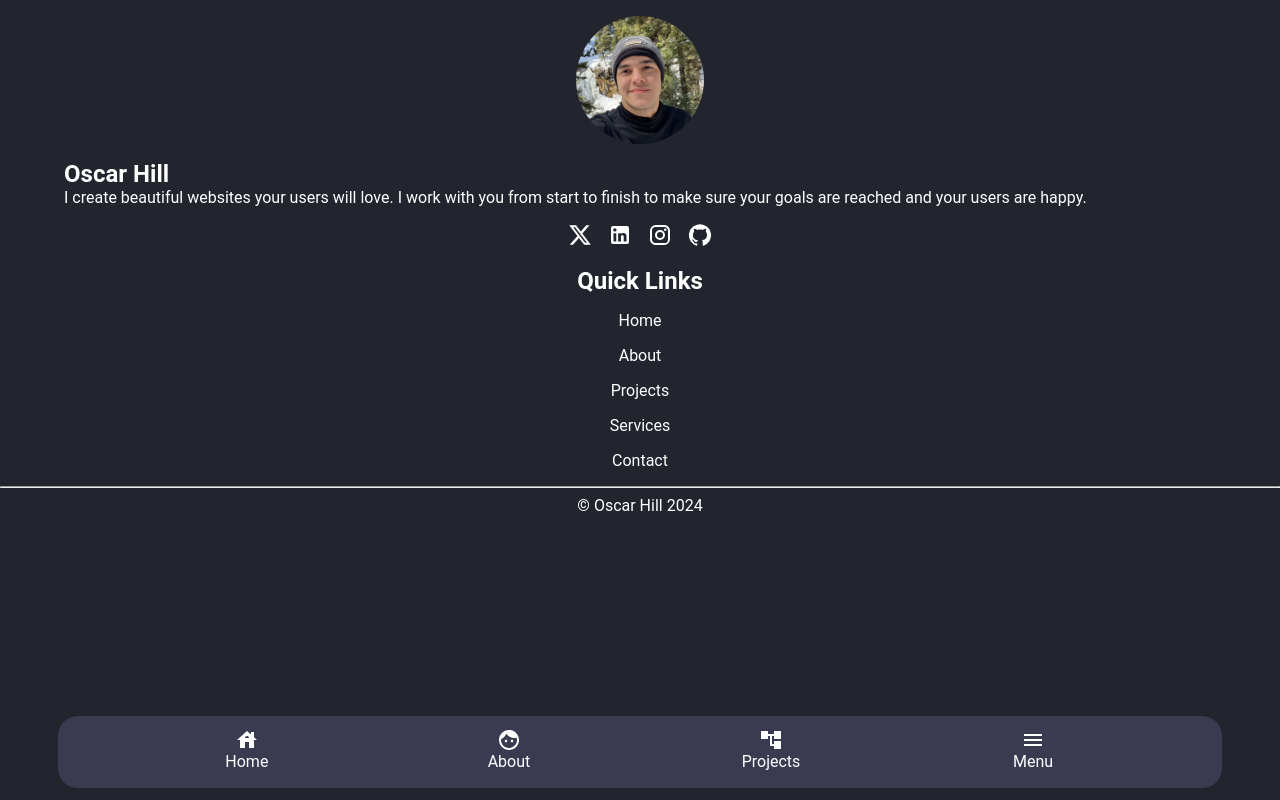
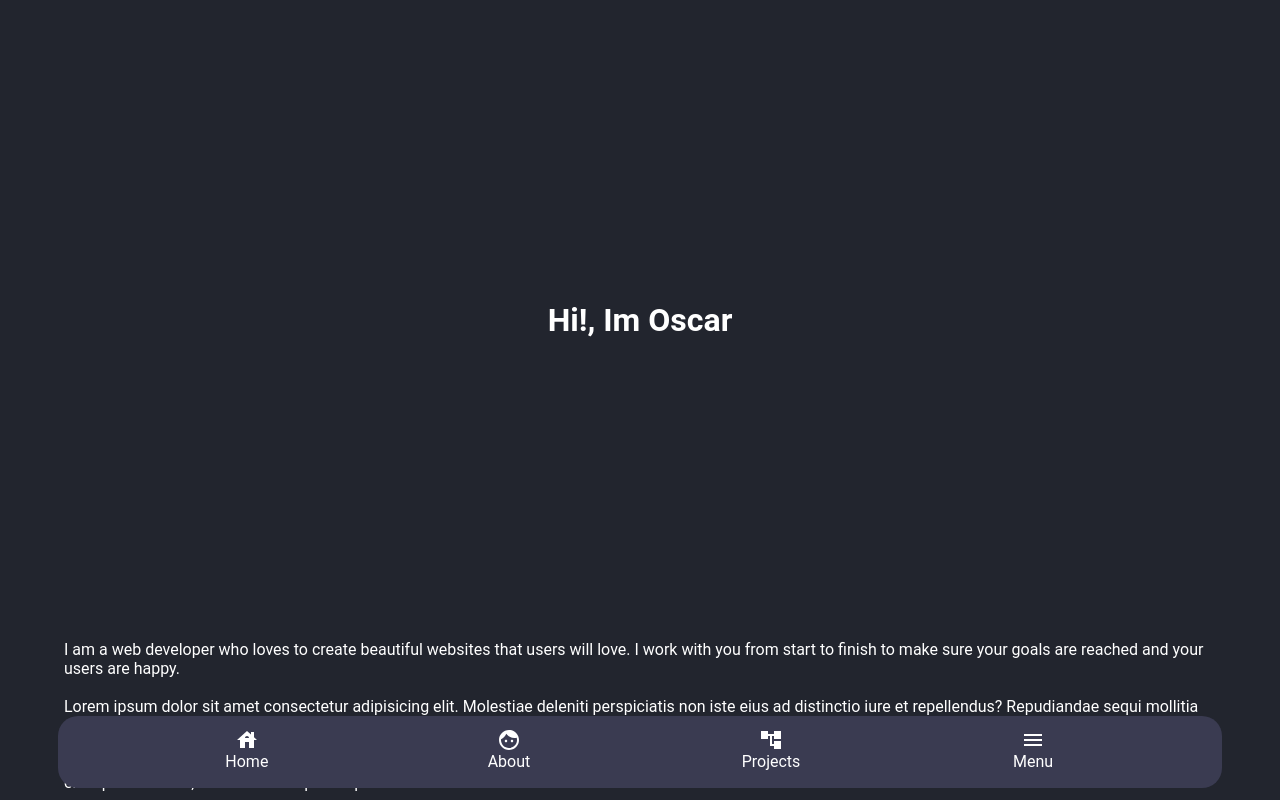
Before and after one commit to oscarhillz/CV, a React (Vite) app: page /CV/about in a window 1280 px wide. Shown: the top 800 px of the page. Built offline with nearby package versions, Linux system fonts and the light colour scheme.

Commit message:
about v1

```diff
--- a/src/layouts/About/About.css
+++ b/src/layouts/About/About.css
@@ -0,0 +1,7 @@
+
+.AboutHeader{
+    display: flex;
+    justify-content: center;
+    align-items: center;
+    height: 80vh;
+}
--- a/src/layouts/About/About.jsx
+++ b/src/layouts/About/About.jsx
@@ -1,3 +1,6 @@
+import './About.css';
+
+import { Container } from "@mui/material";
 import Footer from "../../components/Footer/Footer";
 import Navbar from "../../components/Navbar/Navbar";
 
@@ -7,7 +10,22 @@ export default function About() {
     <Navbar />
 
     <body>
+      <div className="AboutHeader">
+        <h1>Hi!, Im Oscar</h1>
+        <div className="AboutImg"></div>
+      </div>
 
+      <Container>
+        <p>I am a web developer who loves to create beautiful websites that users will love. I work with you from start to finish to make sure your goals are reached and your users are happy.</p>
+        <br />
+        <p>Lorem ipsum dolor sit amet consectetur adipisicing elit. Molestiae deleniti perspiciatis non iste eius ad distinctio iure et repellendus? Repudiandae sequi mollitia error porro debitis, minima consequatur qui sunt illum!</p>
+        <br />
+        <p>Lorem ipsum dolor sit amet consectetur adipisicing elit. Molestiae deleniti perspiciatis non iste eius ad distinctio iure et repellendus? Repudiandae sequi mollitia error porro debitis, minima consequatur qui sunt illum!</p>
+      </ Container >
+
+      <div className="AboutStory">
+
+      </div>
 
       <Footer />
     </body>
--- a/src/layouts/Home/Home.jsx
+++ b/src/layouts/Home/Home.jsx
@@ -71,8 +71,6 @@ export default function Home() {
             <Testimonio nombre={'Oscar Hill'} cargo={'CEO'} testimonio={'Lorem ipsum, dolor sit amet consectetur adipisicing elit. Placeat tempora asperiores ut quidem dolor unde saepe quo at, perferendis animi laboriosam corporis? Libero nesciunt praesentium, voluptates deleniti voluptate quaerat autem!'} />
             <Testimonio nombre={'Oscar Hill'} cargo={'CEO'} testimonio={'Lorem ipsum, dolor sit amet consectetur adipisicing elit. Placeat tempora asperiores ut quidem dolor unde saepe quo at, perferendis animi laboriosam corporis? Libero nesciunt praesentium, voluptates deleniti voluptate quaerat autem!'} />
           </div>
-
-
         </div>
 
         {/* <div className="Contact">
```
